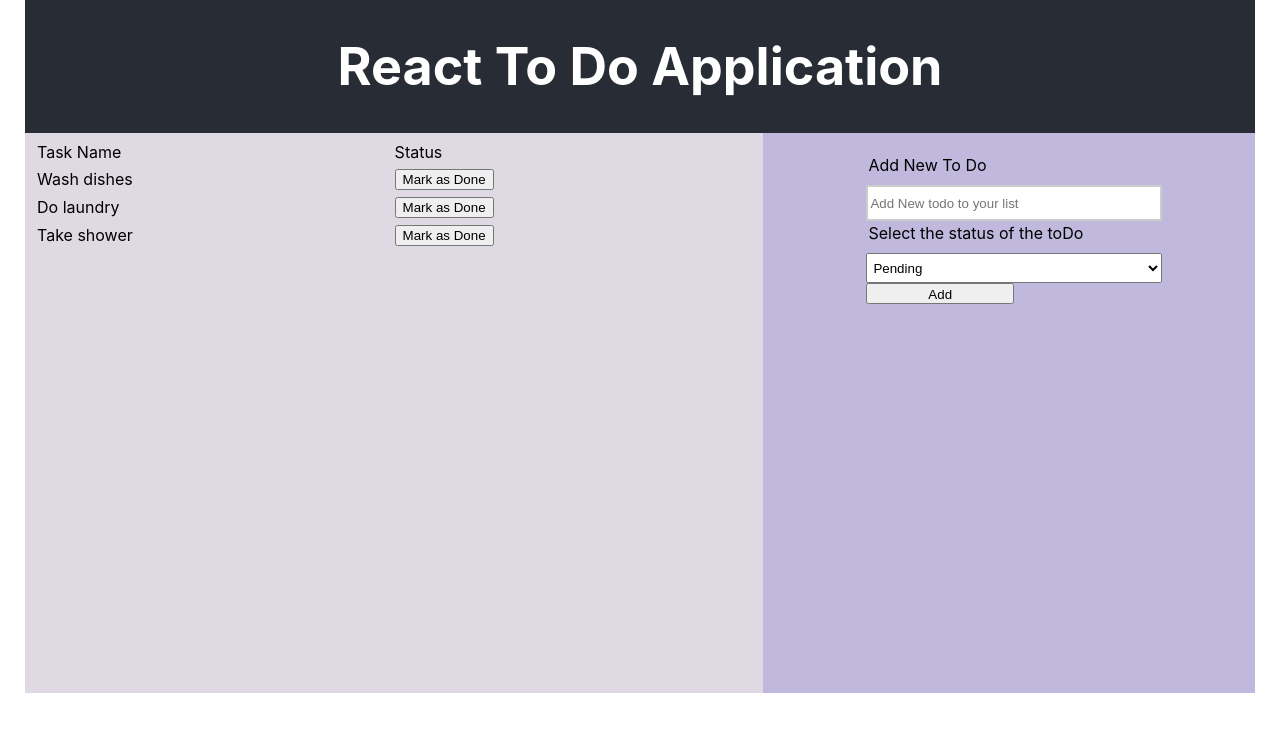
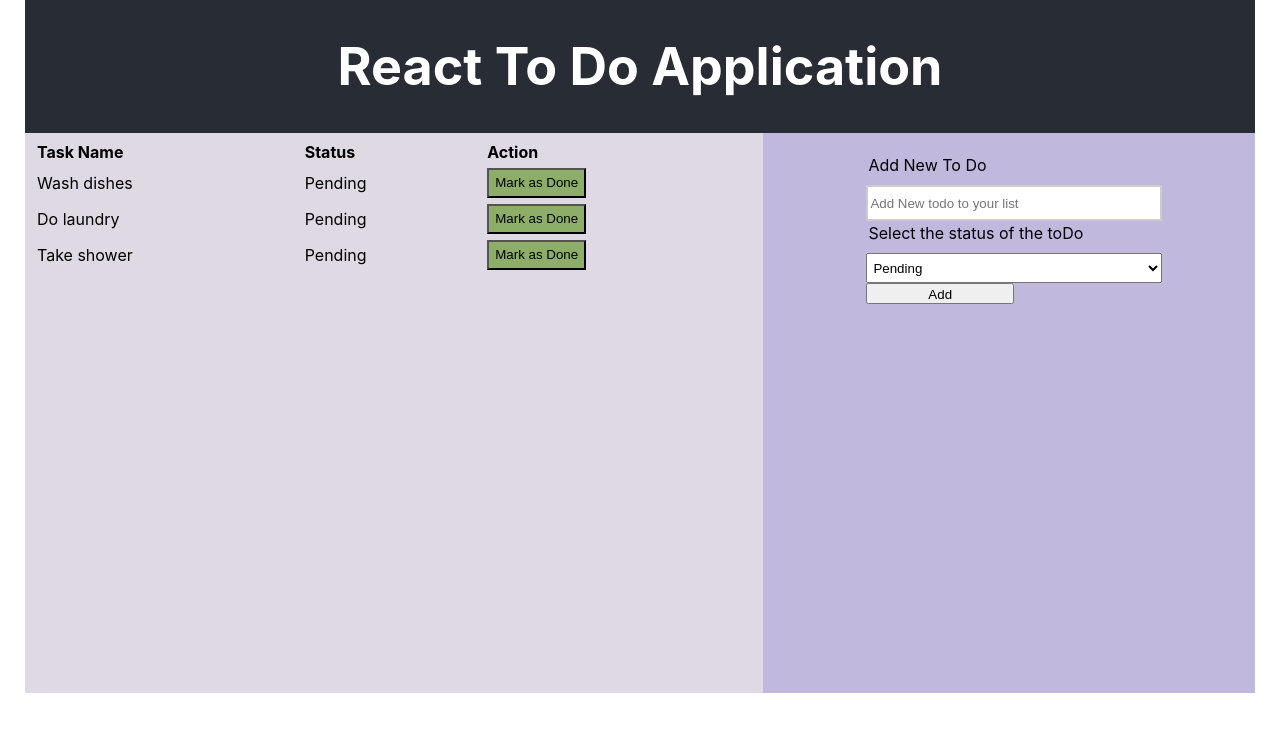
Before and after one commit to shathee/react-todo-app, a React (Create React App) app: page / in a window 1280 px wide. Shown: the top 732 px of the page. Built offline with nearby package versions, Linux system fonts and the light colour scheme.

Commit message:
style updated

```diff
--- a/src/components/AddTodo.js
+++ b/src/components/AddTodo.js
@@ -1,6 +1,6 @@
 
 import styled from 'styled-components';
-import {useState,useRef} from 'react';
+import {useState, useRef} from 'react';
 
 const AddTodoDiv = styled.div`
   background-color: #C0B9DD;
--- a/src/components/TodoList.js
+++ b/src/components/TodoList.js
@@ -17,26 +17,38 @@ const TodoListDiv = styled.div`
         text-align: left;
     }
 
-    & .tblHeader td{
+    & thead tr td{
         font-weight: bold;
+    }
+
+    button {
+        min-height:30px;
     }
 
     @media (max-width: 600px){
         width:100%
     }
 `;
+const ArchiveButton = styled.button`
+    background-color: #F5D5ED;
+`;
+const DoneButton = styled.button`
+    background-color: #8CAE68;
+`;
+
 
 function TodoList(props) {
-    console.log(props.todos)
+
+
     const todoList = props.todos.map( todo => (
-        <tr key={todo.id}><td >{todo.text} </td><td> { todo.done ? "Done" : <button>Mark as Done</button>}</td></tr>
+        <tr key={todo.id}><td >{todo.text} </td><td>{ todo.done ?"Done" : "Pending"  }</td><td>{ todo.done ? <ArchiveButton>Archive</ArchiveButton> : <DoneButton>Mark as Done</DoneButton> }</td></tr>
     ));
 
     return (
         <TodoListDiv>
             <table>
                 <thead>
-                    <tr><td>Task Name</td><td>Status</td></tr>
+                    <tr><td>Task Name</td><td>Status</td><td> Action</td></tr>
                 </thead>
                 <tbody>
                     {todoList}
```
